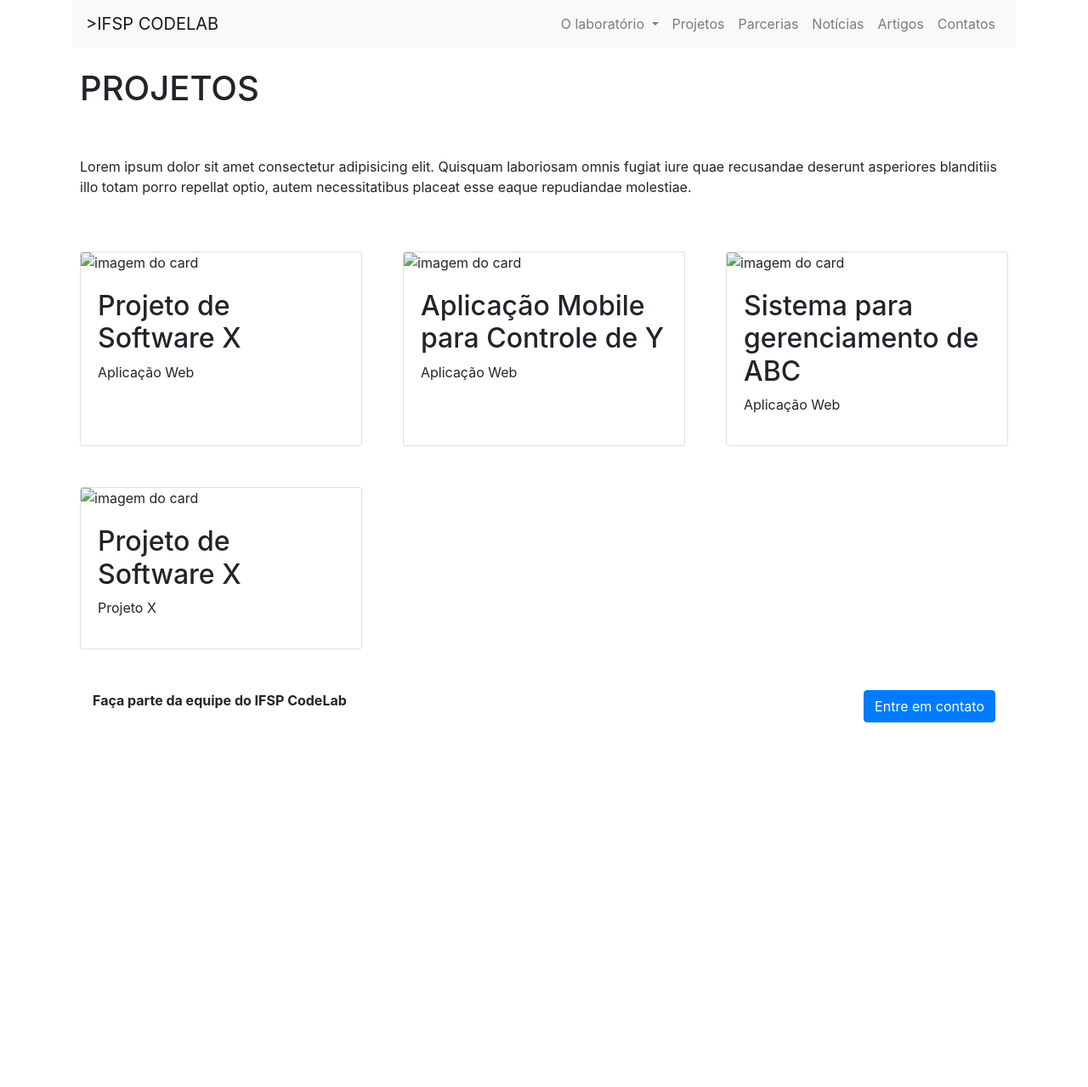
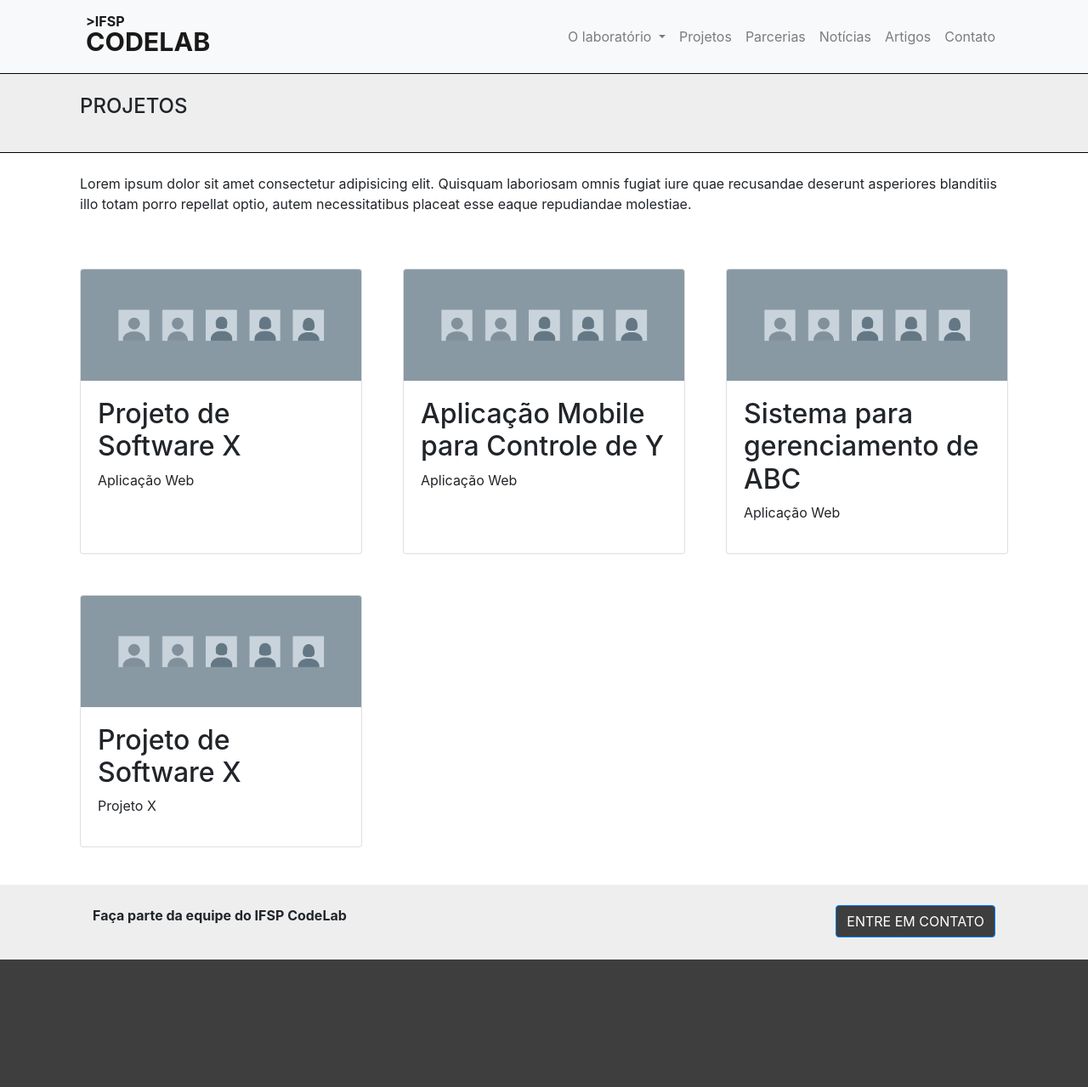
Before and after one commit to ifspcodelab/ifspcodelab.github.io, a Jekyll site: the page built from pages/projetos.html, in a window 1280 px wide. Shown: the whole page at 85% size. Built offline with Jekyll 4.4.1, drawn with Linux system fonts in a browser that asks for light colours; before the commit the page ends 900 px from its top, so only the background shows below that.

Commit message:
Adaptada página de projetos para jekyll

```diff
--- a/pages/projetos.html
+++ b/pages/projetos.html
@@ -1,73 +1,9 @@
-<!doctype html>
-<html lang="pt-br">
+---
+layout: layout
+titulo: projetos
+subtitulo:
+---
 
-<head>
-    <meta charset="utf-8">
-    <meta name="viewport" content="width=device-width, initial-scale=1, shrink-to-fit=no">
-    <link rel="stylesheet" href="../bootstrap/css/bootstrap.min.css">
-    <link rel="stylesheet" href="../css/estilo_layout.css">
-    <title>Projetos</title>
-</head>
-
-<body>
-    <header>
-        <div class="container">
-            <nav class="navbar navbar-expand-md navbar-light bg-light">
-                <a class="navbar-brand " href="#">
-                    >IFSP
-                    <span>CODELAB</span>
-                </a>
-                <button class="navbar-toggler" type="button" data-toggle="collapse" data-target="#navbarNavDropdown"
-                    aria-controls="navbarNavDropdown" aria-expanded="false" aria-label="Alterna navegação">
-                    <span class="navbar-toggler-icon"></span>
-                </button>
-                <div class="collapse navbar-collapse" id="navbarNavDropdown">
-                    <ul class="navbar-nav  ml-auto  ">
-                        <li class="nav-item dropdown">
-                            <a class="nav-link dropdown-toggle" href="#" id="navbarDropdownMenuLink" role="button"
-                                data-toggle="dropdown" aria-haspopup="true" aria-expanded="false">
-                                O laboratório
-                            </a>
-                            <div class="dropdown-menu" aria-labelledby="navbarDropdownMenuLink">
-                                <a class="dropdown-item" href="#">Missão, Visão e Valores</a>
-                                <a class="dropdown-item" href="#">Publicações</a>
-                                <a class="dropdown-item" href="#">Equipe</a>
-                            </div>
-                        </li>
-                        <li class="nav-item">
-                            <a class="nav-link" href="#">Projetos</a>
-                        </li>
-                        <li class="nav-item">
-                            <a class="nav-link" href="#">Parcerias</a>
-                        </li>
-                        <li class="nav-item">
-                            <a class="nav-link" href="#">Notícias</a>
-                        </li>
-                        <li class="nav-item">
-                            <a class="nav-link" href="#">Artigos</a>
-                        </li>
-                        <li class="nav-item">
-                            <a class="nav-link" href="#">Contatos</a>
-                        </li>
-                    </ul>
-                    <!--fim lista -->
-                </div>
-                <!--Fim de dropdown-->
-            </nav>
-        </div>
-        <!--Fim de container -->
-    </header>
-    <article>
-        <div class="titulo-pagina">
-            <div class="container">
-                <div class="row">
-                    <div class="col-md-12 p-4">
-                        <h1>PROJETOS</h1>
-                    </div>
-                </div>
-            </div>
-        </div>
-        <div class="container">
 <div class="row">
     <div class="col-lg-12 p-4">
         <p>Lorem ipsum dolor sit amet consectetur adipisicing elit.
@@ -80,7 +16,7 @@
 <div class="row formatacao">
     <div class="col-sm-6 col-md-4 p-4 d-flex">
         <div class="card">
-                        <img class="card-img-top" src="../images/padrao.png" alt="imagem do card">
+            <img class="card-img-top" src="../assets/images/padrao.png" alt="imagem do card">
             <div class="card-body flex-fill">
                 <h2 class="card-text">Projeto de Software X</h2>
                 <p>Aplicação Web</p>
@@ -89,7 +25,7 @@
     </div>
     <div class="col-sm-6 col-md-4 p-4 d-flex">
         <div class="card">
-                        <img class="card-img-top" src="../images/padrao.png" alt="imagem do card">
+            <img class="card-img-top" src="../assets/images/padrao.png" alt="imagem do card">
             <div class="card-body flex-fill">
                 <h2 class="card-text">Aplicação Mobile para Controle de Y</h2>
                 <p>Aplicação Web</p>
@@ -98,7 +34,7 @@
     </div>
     <div class="col-sm-6 col-md-4 p-4 d-flex">
         <div class="card">
-                        <img class="card-img-top" src="../images/padrao.png" alt="imagem do card">
+            <img class="card-img-top" src="../assets/images/padrao.png" alt="imagem do card">
             <div class="card-body flex-fill">
                 <h2 class="card-text">Sistema para gerenciamento de ABC</h2>
                 <p>Aplicação Web</p>
@@ -107,7 +43,7 @@
     </div>
     <div class="col-sm-6 col-md-4 p-4 d-flex">
         <div class="card">
-                        <img class="card-img-top" src="../images/padrao.png" alt="imagem do card">
+            <img class="card-img-top" src="../assets/images/padrao.png" alt="imagem do card">
             <div class="card-body flex-fill">
                 <h2 class="card-text">Projeto de Software X</h2>
                 <p>Projeto X</p>
@@ -115,32 +51,3 @@
         </div>
     </div>
 </div>
-        </div>
-    </article>
-    <aside id="entre-em-contato">
-        <div class="container">
-            <div class="row p-4">
-                <div class="col-sm">
-                    <p>
-                        <b>Faça parte da equipe do IFSP CodeLab</b>
-                    </p>
-                </div>
-                <div class="col-sm ">
-                    <button id="botao-entre-em-contato" type="button" class="btn btn-primary float-right">Entre em
-                        contato</button>
-                </div>
-            </div>
-        </div>
-    </aside>
-    <footer>
-        <div class="container">
-            <div class="row">
-            </div>
-        </div>
-    </footer>
-    <script src="../bootstrap/js/jquery-3.3.1.slim.min.js"></script>
-    <script src="../bootstrap/js/popper.min.js"></script>
-    <script src="../bootstrap/js/bootstrap.min.js"></script>
-</body>
-
-</html>
```
Lines whose indentation alone changed are shown as unchanged.
